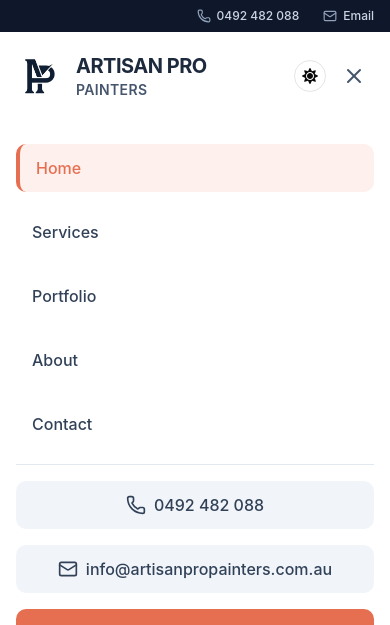
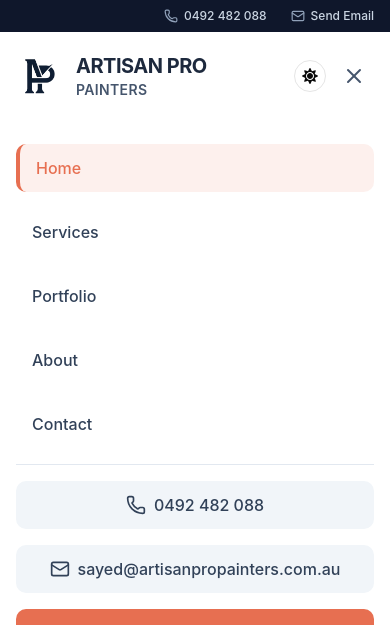
Before and after one commit to isaac-420-hub/ARTISAN-PRO, a Next.js app: page / in a window 390 px wide. Both pictures are taken after a click on the button 354 px from the left and 76 px from the top of the page. Shown: the top 625 px of the page. Built offline with nearby package versions, Linux system fonts and the light colour scheme.

Commit message:
update form 1

```diff
--- a/app/component/layout/Navbar.tsx
+++ b/app/component/layout/Navbar.tsx
@@ -92,7 +92,7 @@ const Navbar = () => {
                   sayed@artisanpropainters.com.au
                 </span>
                 <span className="text-xs font-medium text-slate-300 group-hover:text-white transition-colors md:hidden">
-                  Email
+                   Send Email
                 </span>
               </a>
             </div>
@@ -209,12 +209,12 @@ const Navbar = () => {
                   <span>0492 482 088</span>
                 </a>
                 <a
-                  href="mailto:info@artisanpropainters.com.au"
+                  href="mailto:sayed@artisanpropainters.com.au"
                   onClick={handleMobileLinkClick} // ✅ برای لینک ایمیل هم اضافه شد
                   className="flex items-center justify-center space-x-2 px-4 py-3 bg-slate-100 dark:bg-slate-700 rounded-lg text-slate-700 dark:text-slate-200 font-medium hover:bg-slate-200 dark:hover:bg-slate-600 transition-colors"
                 >
                   <Mail className="w-5 h-5" />
-                  <span>info@artisanpropainters.com.au</span>
+                  <span>sayed@artisanpropainters.com.au</span>
                 </a>
                 <Link
                   href="#contact"
```
